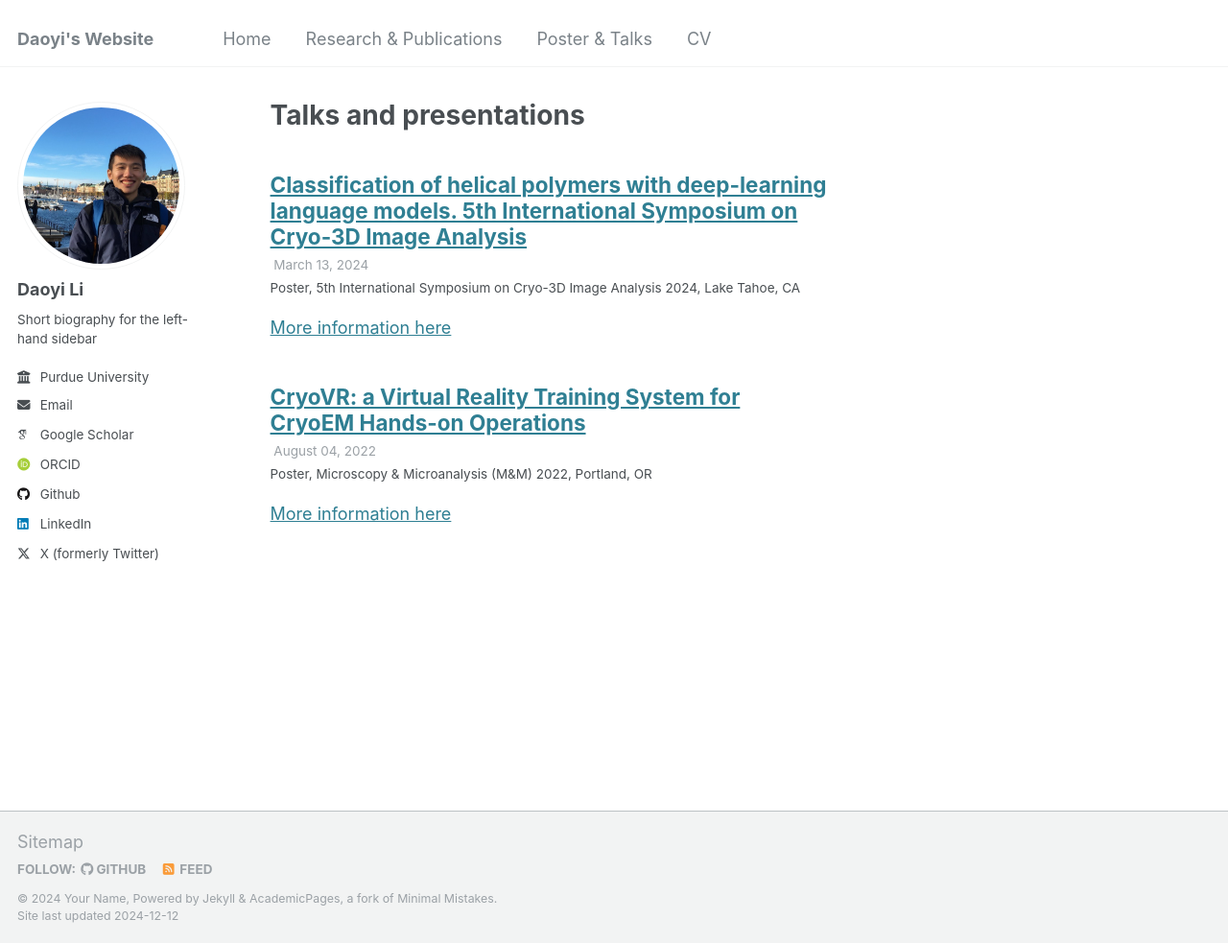
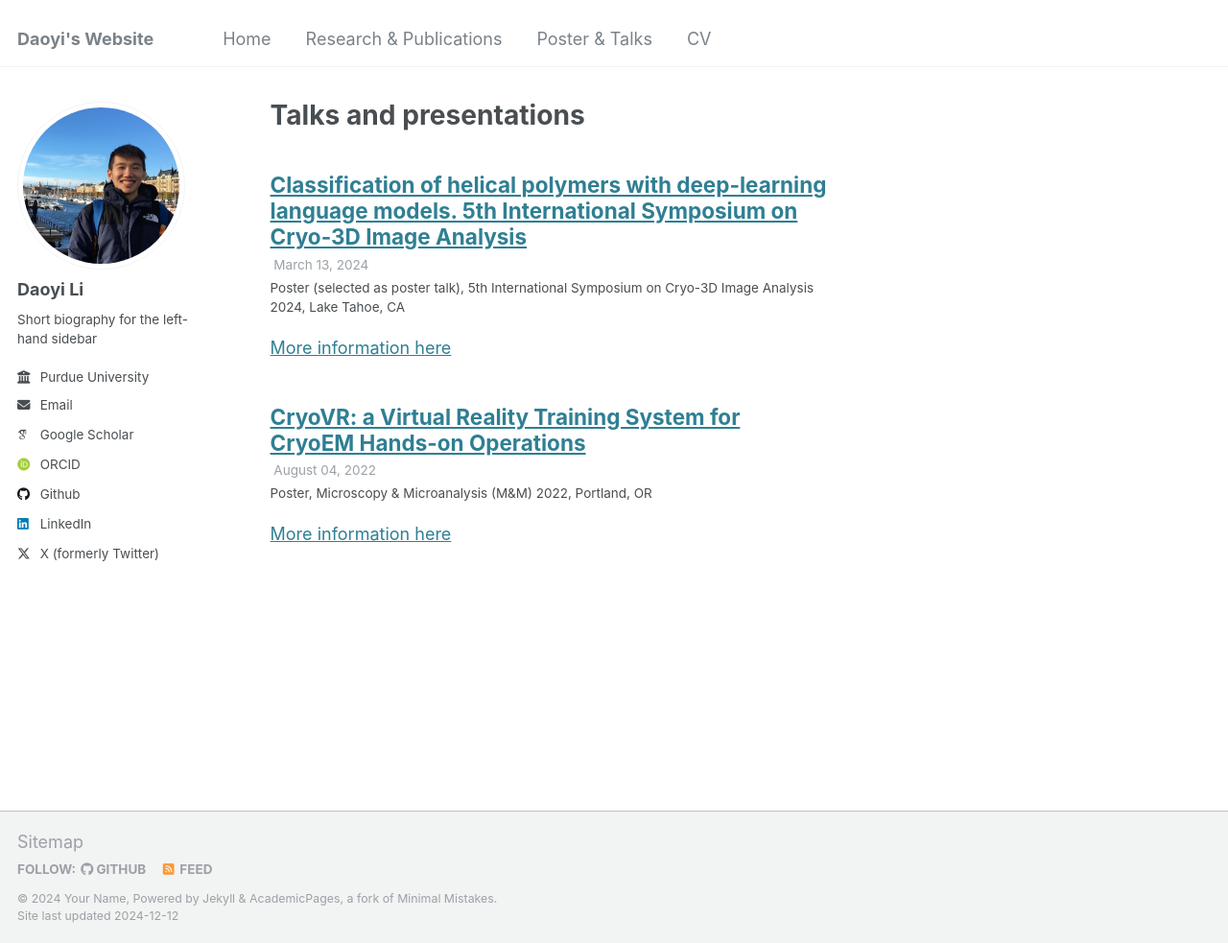
Before and after one commit to smallelephant9516/smallelephant9516.github.io, a Jekyll site: the page built from _pages/talks.html, in a window 1280 px wide and 983 px high. Shown: the whole window at 96% size. Built offline with Jekyll 4.4.1, drawn with Linux system fonts in a browser that asks for light colours; some web fonts are replaced.

Commit message:
Update 2014-03-01-talk-3.md

```diff
--- a/_talks/2014-03-01-talk-3.md
+++ b/_talks/2014-03-01-talk-3.md
@@ -1,7 +1,7 @@
 ---
 title: "Classification of helical polymers with deep-learning language models. 5th International Symposium on Cryo-3D Image Analysis"
 collection: talks
-type: "Poster"
+type: "Poster (selected as poster talk)"
 permalink: /talks/2014-03-01-talk-3
 venue: "5th International Symposium on Cryo-3D Image Analysis 2024"
 date: 2024-03-13
```
